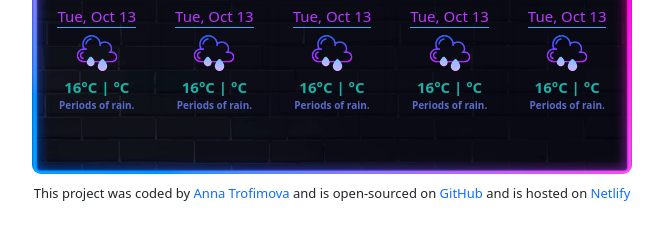
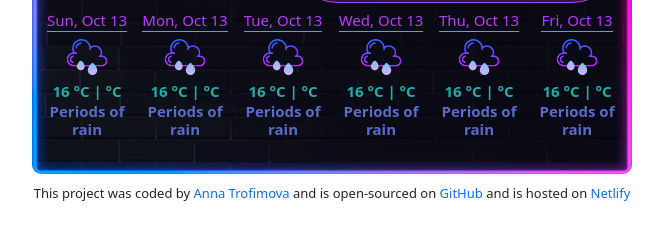
Before and after one commit to Anvastro/Anvastro-weather-app, a website built with Parcel: page index.html in a window 1280 px wide. Shown: the part 136-376 px from the top of the page, without its empty margins (308-971 px from the left). Built offline with nearby package versions, Linux system fonts and the light colour scheme; no server answers.

Commit message:
removed html to js, created new function

```diff
--- a/index.html
+++ b/index.html
@@ -19,7 +19,7 @@
       <div class="row one">
         <div class="col-5">
           <header>
-            <h1>
+            <h2>
               <a href="#" id="celsius-link" class="active">°C</a>
               <img
                 class="thermometer"
@@ -27,7 +27,7 @@
                 alt="thermometer-icon"
               />
               <a href="#" id="fahrenheit-link">°F</a>
-            </h1>
+            </h2>
           </header>
           <div class="enter">
             <form id="search-form">
@@ -51,12 +51,12 @@
             </div>
             <div class="row three">
               <div class="col-9">
-                <h2>
+                <h1>
                   <span id="main-city-name"></span>,
                   <span id="country"></span>
                   <span id="main-city-temp"></span
                   ><span id="main-degrees">°C</span>
-                </h2>
+                </h1>
               </div>
               <div class="col-3">
                 <img src="" id="main-icon" alt="weather-icon" />
@@ -78,103 +78,7 @@
           </div>
         </div>
       </div>
-      <div class="row two">
-        <div class="col">
-          <div class="card">
-            <div id="forecast-date" class="card-header bg-transparent">
-              Tue, Oct 13
-            </div>
-            <img src="images/tue.png" class="card-img-top" alt="icon" />
-            <div class="card-body">
-              <h6 class="card-title">
-                <span id="forecast-max">16</span
-                ><span id="forecast-units">°C</span> |
-                <span id="forecast-min"></span
-                ><span id="forecast-units">°C</span>
-              </h6>
-              <p id="forecast-description" class="card-text">
-                Periods of rain.
-              </p>
-            </div>
-          </div>
-        </div>
-        <div class="col">
-          <div class="card">
-            <div id="forecast-date" class="card-header bg-transparent">
-              Tue, Oct 13
-            </div>
-            <img src="images/tue.png" class="card-img-top" alt="icon" />
-            <div class="card-body">
-              <h6 class="card-title">
-                <span id="forecast-max">16</span
-                ><span id="forecast-units">°C</span> |
-                <span id="forecast-min"></span
-                ><span id="forecast-units">°C</span>
-              </h6>
-              <p id="forecast-description" class="card-text">
-                Periods of rain.
-              </p>
-            </div>
-          </div>
-        </div>
-        <div class="col">
-          <div class="card">
-            <div id="forecast-date" class="card-header bg-transparent">
-              Tue, Oct 13
-            </div>
-            <img src="images/tue.png" class="card-img-top" alt="icon" />
-            <div class="card-body">
-              <h6 class="card-title">
-                <span id="forecast-max">16</span
-                ><span id="forecast-units">°C</span> |
-                <span id="forecast-min"></span
-                ><span id="forecast-units">°C</span>
-              </h6>
-              <p id="forecast-description" class="card-text">
-                Periods of rain.
-              </p>
-            </div>
-          </div>
-        </div>
-        <div class="col">
-          <div class="card">
-            <div id="forecast-date" class="card-header bg-transparent">
-              Tue, Oct 13
-            </div>
-            <img src="images/tue.png" class="card-img-top" alt="icon" />
-            <div class="card-body">
-              <h6 class="card-title">
-                <span id="forecast-max">16</span
-                ><span id="forecast-units">°C</span> |
-                <span id="forecast-min"></span
-                ><span id="forecast-units">°C</span>
-              </h6>
-              <p id="forecast-description" class="card-text">
-                Periods of rain.
-              </p>
-            </div>
-          </div>
-        </div>
-        <div class="col">
-          <div class="card">
-            <div id="forecast-date" class="card-header bg-transparent">
-              Tue, Oct 13
-            </div>
-            <img src="images/tue.png" class="card-img-top" alt="icon" />
-            <div class="card-body">
-              <h6 class="card-title">
-                <span id="forecast-max">16</span
-                ><span id="forecast-units">°C</span> |
-                <span id="forecast-min"></span
-                ><span id="forecast-units">°C</span>
-              </h6>
-              <p id="forecast-description" class="card-text">
-                Periods of rain.
-              </p>
-            </div>
-          </div>
-        </div>
-      </div>
+      <div class="weather-forecast" id="forecast"></div>
     </div>
     <footer>
       This project was coded by
--- a/src/index.js
+++ b/src/index.js
@@ -23,6 +23,39 @@ function formatDate(date) {
 let today = new Date();
 let mainDate = document.querySelector("#main-date");
 mainDate.innerHTML = formatDate(today);
+
+function displayForecast() {
+  let forecastElement = document.querySelector("#forecast");
+  let forecastHTML = `<div class="row two">`;
+  let days = ["Sun", "Mon", "Tue", "Wed", "Thu", "Fri"];
+  days.forEach(function (day) {
+    forecastHTML =
+      forecastHTML +
+      `<div class="col">
+        <div class="card">
+          <div id="forecast-date" class="card-header bg-transparent">
+            ${day}, Oct 13
+          </div>
+          <img src="images/tue.png" class="card-img-top" alt="icon" />
+          <div class="card-body">
+            <h5 class="card-title">
+              <span id="forecast-max">16</span>
+              <span id="forecast-units">°C</span> |
+              <span id="forecast-min"></span>
+              <span id="forecast-units">°C</span>
+            </h5>
+            <h6 id="forecast-description" class="card-text">
+              Periods of rain
+            </h6>
+          </div>
+        </div>
+      </div>
+    `;
+  });
+
+  forecastHTML = forecastHTML + `</div>`;
+  forecastElement.innerHTML = forecastHTML;
+}
 
 function cityPosition(position) {
   position.preventDefault();
@@ -126,3 +159,5 @@ let units = "metric";
 let apiUrl = `https://api.openweathermap.org/data/2.5/weather?q=${city}&appid=${apiKey}&units=${units}`;
 
 axios.get(apiUrl).then(currentTemperature);
+
+displayForecast();
--- a/src/styles.css
+++ b/src/styles.css
@@ -1,14 +1,14 @@
 body {
   margin: 0 auto;
 }
-h1 {
+h2 {
   text-align: center;
   font-size: 30px;
   color: #42a5f5;
   margin: 0px;
   padding: 15px;
 }
-h2 {
+h1 {
   text-transform: uppercase;
   font-weight: 700;
   color: #1ab2a8;
@@ -18,23 +18,30 @@ h2 {
   margin-bottom: 5px;
 }
 h3 {
-  font-size: 12px;
+  font-size: 15px;
   color: #ba38ff;
   padding-top: 0px;
   padding-bottom: 5px;
   margin: 0px;
 }
 h4 {
-  font-size: 12px;
+  font-size: 15px;
   color: #5a6bcc;
   padding-top: 0px;
   padding-bottom: 5px;
   margin: 0px;
 }
-h6 {
+h5 {
   font-size: 15px;
   font-weight: 700;
   color: #1ab2a8;
+}
+h6 {
+  text-align: center;
+  font-size: 15px;
+  font-weight: bold;
+  margin-bottom: 1px;
+  color: #5a6bcc;
 }
 a {
   text-decoration: none;
@@ -74,13 +81,6 @@ form {
   background-repeat: no-repeat;
   border: transparent;
   cursor: pointer;
-}
-p {
-  text-align: center;
-  font-size: 10px;
-  font-weight: bolder;
-  margin-bottom: 1px;
-  color: #5a6bcc;
 }
 
 .container {
```
